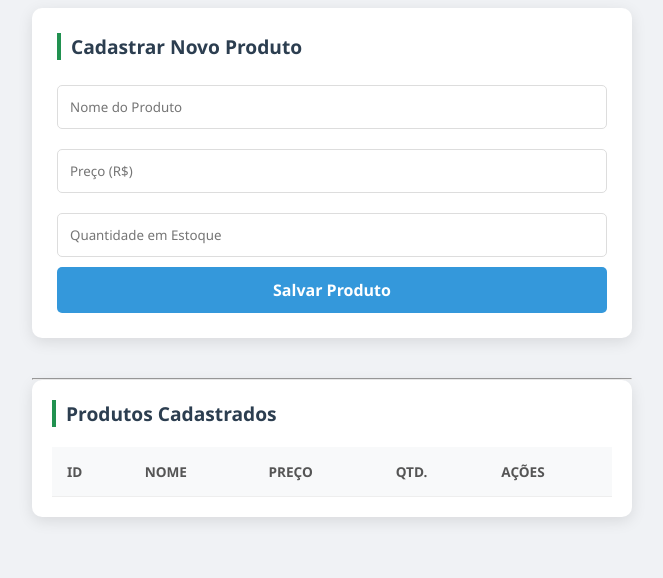
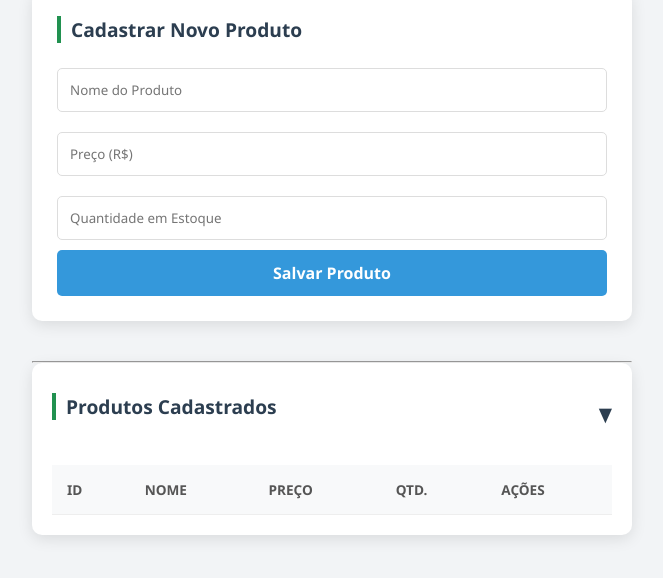
Before and after one commit to Maylon837/projeto-miho, a plain HTML site: page front-and/index.html in a window 1280 px wide. Shown: the part 174-752 px from the top of the page, without its empty margins (308-971 px from the left). Drawn offline with Linux system fonts and the light colour scheme; no server answers.

Commit message:
.
tabela dinamica

```diff
--- a/front-and/index.html
+++ b/front-and/index.html
@@ -27,7 +27,12 @@
 
         <!-- Tabela de Listagem -->
         <section id="list-section">
+    <div class="section-header" onclick="toggleTabela()">
         <h2>Produtos Cadastrados</h2>
+        <span id="toggle-icon" class="toggle-icon">▼</span>
+    </div>
+
+    <div id="tabela-container">
         <table id="produtos-table">
             <thead>
                 <tr>
@@ -39,9 +44,9 @@
                 </tr>
             </thead>
             <tbody id="produtos-lista">
-                    <!-- Os dados da API (JSON) entrarão aqui via JavaScript -->
             </tbody>
         </table>
+    </div>
 </section>
     </main>
 
--- a/front-and/script.js
+++ b/front-and/script.js
@@ -153,3 +153,17 @@ window.excluirProduto = async function(id) {
         }
     }
 };
+
+// Toggle para expandir/recolher a tabela
+function toggleTabela() {
+    const container = document.getElementById('tabela-container');
+    const icon = document.getElementById('toggle-icon');
+
+    container.classList.toggle('collapsed');
+
+    if (container.classList.contains('collapsed')) {
+        icon.style.transform = 'rotate(-90deg)';
+    } else {
+        icon.style.transform = 'rotate(0deg)';
+    }
+}
--- a/front-and/style.css
+++ b/front-and/style.css
@@ -1,6 +1,3 @@
-/* style.css */
-
-/* Reset básico para garantir que o layout se comporta igual em todos os browsers */
 * {
     box-sizing: border-box;
     margin: 0;
@@ -13,16 +10,14 @@ body {
     padding: 0;
     width: 100%;
 
-    /* Define que a altura do corpo será exatamente o tamanho da tela */
     min-height: 100vh;
 
-    /* Usa Flexbox para centralizar tudo */
     display: flex;
     flex-direction: column; /* Deixa o header em cima e as seções embaixo */
     justify-content: center; /* Centraliza verticalmente (no meio da altura) */
     align-items: center;    /* Centraliza horizontalmente (no meio da largura) */
 
-    background-color: #f0f2f5; /* Sua cor de fundo atual */
+    background-color: #f0f2f5d3; /* Sua cor de fundo atual */
 }
 
 header {
@@ -31,7 +26,7 @@ header {
 }
 
 header h1 {
-    color: #1a3a5a; /* Azul marinho profissional */
+    color: #1a3a5a;
     font-size: 2rem;
     margin-top: 0;
 }
@@ -128,3 +123,31 @@ th {
     font-weight: bold;
     cursor: pointer;
 }
+
+/* Cabeçalho colapsável */
+.section-header {
+    display: flex;
+    justify-content: space-between;
+    align-items: center;
+    cursor: pointer;
+    padding: 10px 0;
+    user-select: none;
+}
+
+.toggle-icon {
+    font-size: 1.2rem;
+    transition: transform 0.3s ease;
+    color: #2C3E50;
+}
+
+#tabela-container {
+    transition: all 0.3s ease;
+    overflow: hidden;
+}
+
+/* Quando recolhido */
+#tabela-container.collapsed {
+    max-height: 0;
+    opacity: 0;
+    margin-top: 0;
+}
```
Lines whose indentation alone changed are shown as unchanged.
